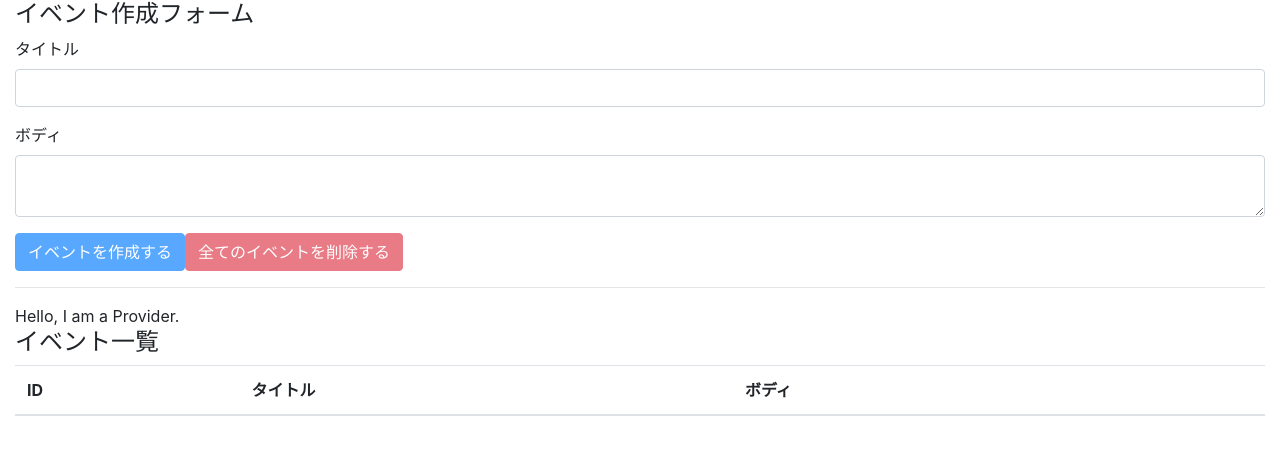
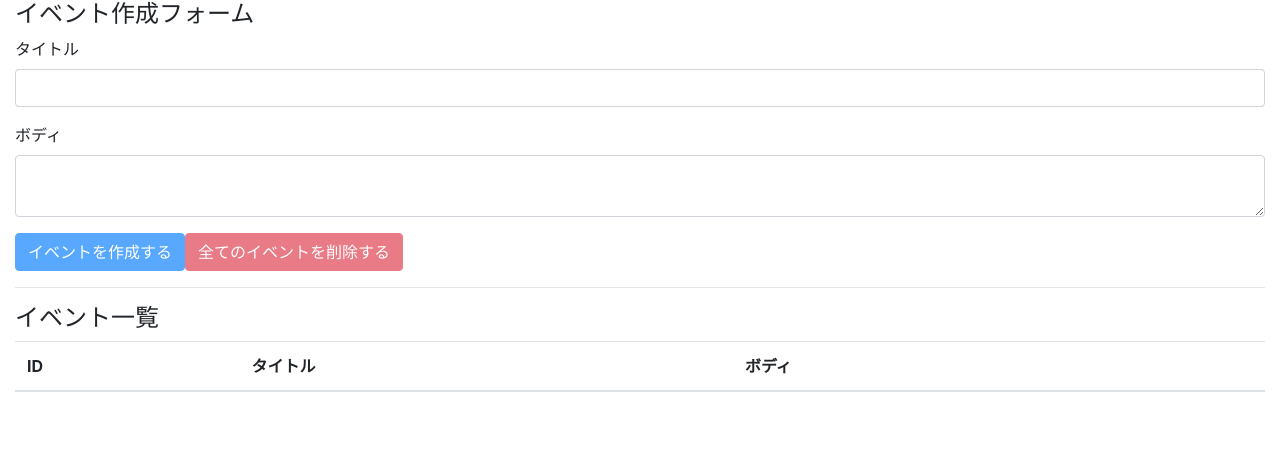
Before and after one commit to ishimori/react-hooks-101, a React (Create React App) app: page / in a window 1280 px wide. Shown: the top 454 px of the page. Built offline with nearby package versions, Linux system fonts and the light colour scheme.

Commit message:
solve prop drilling issue

```diff
--- a/src/components/App.js
+++ b/src/components/App.js
@@ -5,18 +5,16 @@
 import AppContext from '../contexts/AppContext'
 import reducer from '../reducers' // index.jsは省略できる
 
-console.log({AppContext})
-
 function App() {
 
   const [state, dispatch]  = useReducer(reducer,[])
 
   return (
-    <AppContext.Provider value={'Hello, I am a Provider.'}>
+    <AppContext.Provider value={{state,dispatch}}>
       <div className="container-fluid">
-        <EventForm state={state} dispatch={dispatch} />
+        <EventForm />
         <hr />
-        <Events state={state} dispatch={dispatch} />
+        <Events />
       </div>
     </AppContext.Provider>
   );
--- a/src/components/Event.js
+++ b/src/components/Event.js
@@ -1,7 +1,10 @@
-import React from 'react'
+import React , {useContext} from 'react'
 import {DELETE_EVENT} from '../actions'
+import AppContext from '../contexts/AppContext'
 
-const Event = ({dispatch, event}) => {
+const Event = ({event}) => {
+    const {dispatch} = useContext(AppContext);
+
     const id = event.id // ショートハンド用
     const handleClickDeletedButton = () => {
         const result = window.confirm(`イベント(id=${id})を削除しても良いですか？`)
--- a/src/components/EventForm.js
+++ b/src/components/EventForm.js
@@ -1,10 +1,12 @@
-import React, {useState} from 'react'
+import React, {useContext,useState} from 'react'
 import {
     CREATE_EVENT,
     DELETE_ALL_EVENTS
 } from '../actions'
+import AppContext from '../contexts/AppContext'
 
-const EventForm = ({state, dispatch}) => {
+const EventForm = () => {
+    const {state, dispatch} = useContext(AppContext)
     const [title, setTitle] = useState('')
     const [body, setBody] = useState("")
 
--- a/src/components/Events.js
+++ b/src/components/Events.js
@@ -2,11 +2,10 @@
 import Event from './Event'
 import AppContext from '../contexts/AppContext'
 
-const Events = ({state, dispatch}) => {
-    const value = useContext(AppContext)    // Hooks使うとconsumer不要！！
+const Events = () => {
+    const {state} = useContext(AppContext)
     return (
         <>
-            <div>{value}</div>
             <h4>イベント一覧</h4>
             <table className="table table-hover">
                 <thead>
@@ -18,7 +17,7 @@
                 </tr>
                 </thead>
                 <tbody>
-                {state.map((event,index) => (<Event key={index} event={event} dispatch={dispatch} />))}
+                {state.map((event,index) => (<Event key={index} event={event} />))}
                 </tbody>
             </table>
         </>
```
